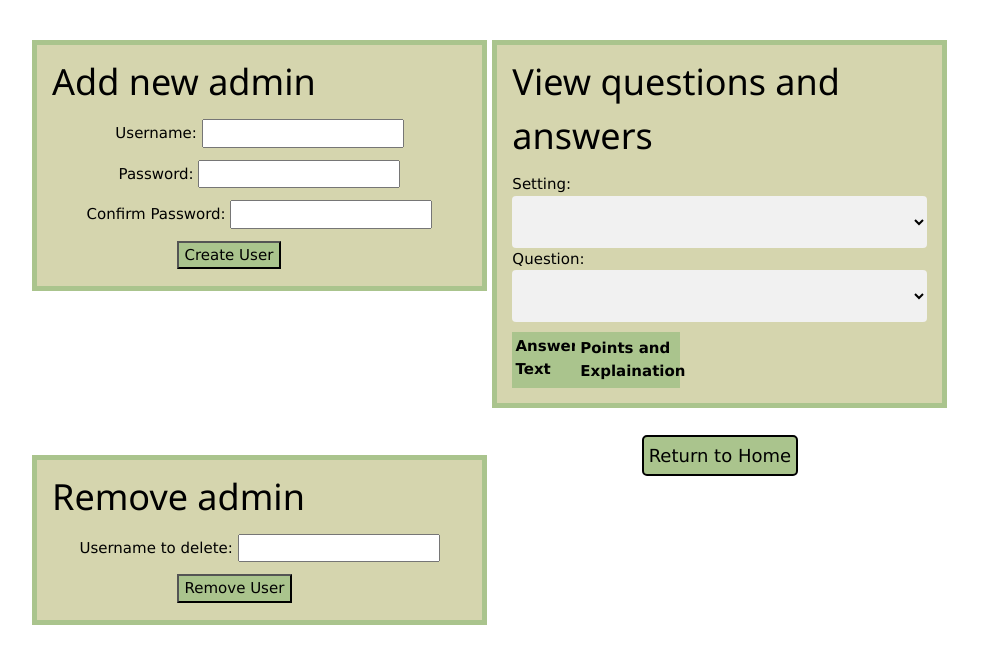
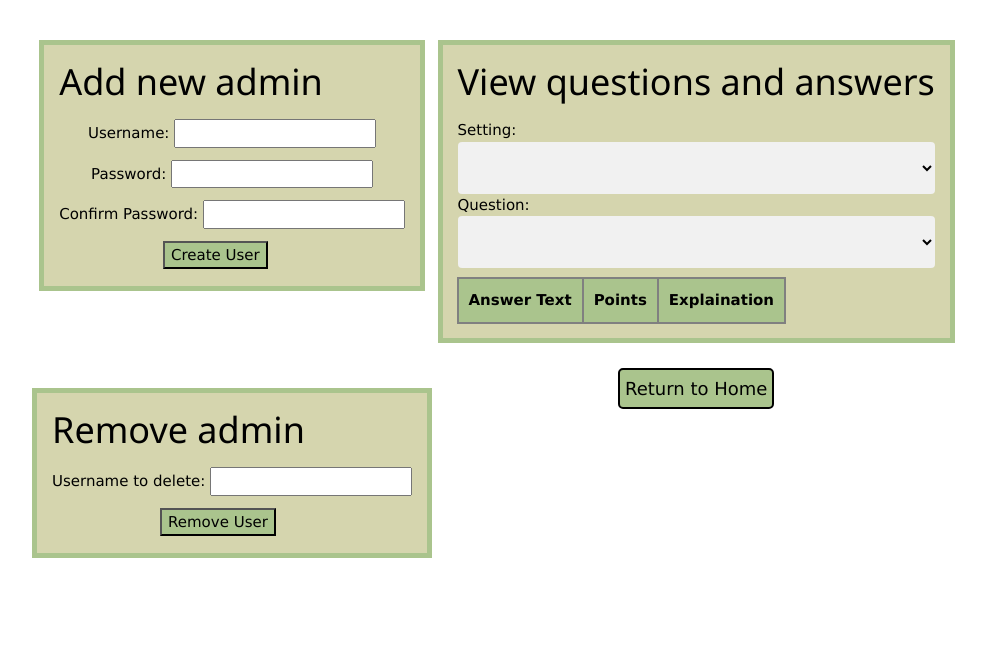
Before and after one commit to 23595/desert_ducks1, a Flask app: page /new_user in a window 1280 px wide. Shown: the top 664 px of the page, without its empty margins (219-1205 px from the left). Run offline with Flask 3, Linux system fonts and the light colour scheme; data comes from the database, SQL or seed files in the repository; lists and menus that the app fills with data are empty.

Commit message:
View questions and answers admin_function spans two rows when it needs to. End of sprint two.

```diff
--- a/templates/admin.html
+++ b/templates/admin.html
@@ -23,7 +23,7 @@
             padding-left: 15px;
             padding-right: 15px;
             padding-bottom: 5px;
-            width: 445px;
+            width: max-content;
             margin: auto;
             background-color: #d5d5ae;
             outline: 5px solid #aac48d;
@@ -54,13 +54,21 @@
         .answer-grid{
             display: grid;
             width: inherit;
-            grid-template-columns: min-content min-content auto;
+            grid-template-columns: auto auto auto;
             margin: 10px 0px;
-            outline: gray;
+            outline: 1px solid gray;
+        }
+        .answer-grid div{
+            padding: 10px;
+            border: 1px solid grey;
         }
         .answer-heading{
             padding: 5%;
             background-color: #aac48d;
+            border: 1px solid grey;
+        }
+        .grid-column-span-2{
+            grid-row: span 2;
         }
         form div {
             width: fit-content;
@@ -109,7 +117,7 @@
                 <input type="submit" value="Create User" class="submit"> <!--Submit button - runs new_user flask route and reloads page-->
             </form>
         </div>
-        <div class="admin_function">
+        <div class="admin_function" id="view_QnA">
             <h1>View questions and answers</h1> <!--Shows the answer options, point values, and explainations for a selected setting and question-->
             <form>
                 <label for="setting">Setting: </label>
@@ -126,7 +134,8 @@
             </form>
             <div id="answers" class="answer-grid"> <!--Grid showing answers once setting and question are selected-->
                 <div class="answer-heading"><strong>Answer Text</strong></div>
-                <div class="answer-heading"><strong>Points and Explaination</strong></div>
+                <div class="answer-heading"><strong>Points</strong></div>
+                <div class="answer-heading"><strong>Explaination</strong></div>
             </div>
         </div>
         <div class="admin_function">
@@ -158,7 +167,7 @@
 
         const answerDisplay = document.getElementById('answers');
         questionSelect.innerHTML = '<option hidden disables selected value></option>'; //Resets existing dropdown values
-        answerDisplay.innerHTML = '<div class="answer-heading"><strong>Answer Text</strong></div><div class="answer-heading"><strong>Points and Explaination</strong></div>';
+        answerDisplay.innerHTML = '<div class="answer-heading"><strong>Answer Text</strong></div><div class="answer-heading"><strong>Points</strong></div><div class="answer-heading"><strong>Explaination</strong></div>';
 
         questionList.forEach((value, key) => {
             let option = document.createElement('option'); //Creates a new element
@@ -177,6 +186,8 @@
         const questionMap = settingMap[selectedQuestion]; //gets the question from the setting
 
         answerDisplay.innerHTML = '<div class="answer-heading"><strong>Answer Text</strong></div><div class="answer-heading"><strong>Points</strong></div><div class="answer-heading"><strong>Explaination</strong></div>';
+        const functionBox = document.getElementById('view_QnA');
+        functionBox.classList.add('grid-column-span-2');
 
         const fragment = document.createDocumentFragment();
 
```
